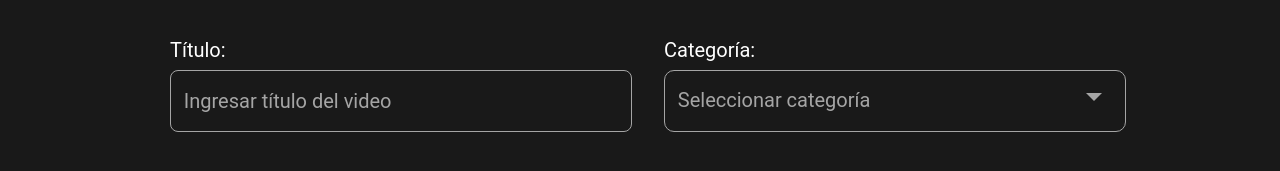
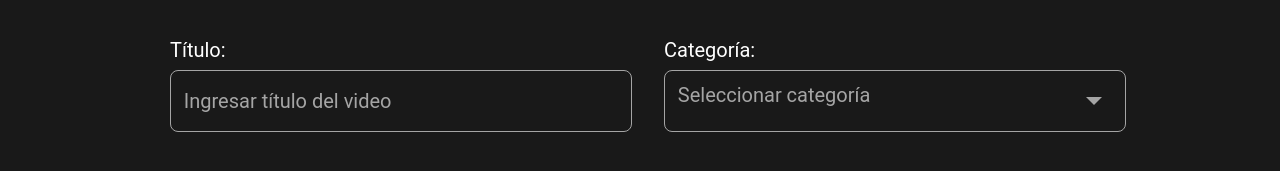
Before and after one commit to Mariq12/challenge-aluraflix, a React (Vite) app: page /newVideo in a window 1280 px wide. Shown: the part 413-584 px from the top of the page. Built offline with nearby package versions, Linux system fonts and the light colour scheme.

Commit message:
corrección en la clase de option para que sea dinamico los estilos

```diff
--- a/src/components/modal/Modal.css
+++ b/src/components/modal/Modal.css
@@ -113,9 +113,30 @@
     background: var(--color-bg-edit);
 }
 
-.modal-form-option-list {
+.modal-form-option{
     background: var(--color-bg-edit) !important;
+    border: 3px solid var(--color-blue-light) !important;
+
 }
+
+.selected-value {
+    background: var(--color-bg-edit);
+    color: var(--color-light-gray);
+    margin-top: 1rem;
+    width: 100%;
+    padding: 10px;
+    border-radius: 10px;
+    box-sizing: border-box;
+    resize: none;
+    overflow: hidden;
+    margin-bottom: 1rem;
+    outline: none;
+    transition: border-color 0.3s ease;
+    min-height: 3.875rem;
+    font-size: 1.25rem;
+    border: 3px solid var(--color-blue-light) !important;
+}
+
 .modal-form-textarea {
     min-height: 7rem;
     height: auto;
--- a/src/components/modal/Modal.jsx
+++ b/src/components/modal/Modal.jsx
@@ -80,7 +80,7 @@ const Modal = ({ card, isOpen, onClose, onSave }) => {
                         {errors.title && <span className="error-message">{errors.title}</span>}
                     </label>
                     <OptionList
-                        className="modal-form-option"
+                        clase="selected-value"
                         value={formData.team}
                         onChange={(e) => handleChange({ target: { name: 'team', value: e.target.value } })}
                         options={categoryData}
--- a/src/components/optionList/OptionList.css
+++ b/src/components/optionList/OptionList.css
@@ -29,24 +29,6 @@
     width: 100%;
     box-sizing: border-box;
     margin-bottom: 0;
-}
-
-.selected-value {
-    background: var(--color-bg-edit);
-    color: var(--color-light-gray);
-    margin-top: 1rem;
-    border: 3px solid var(--color-blue-light);
-    width: 100%;
-    padding: 10px;
-    border-radius: 10px;
-    box-sizing: border-box;
-    resize: none;
-    overflow: hidden;
-    margin-bottom: 1rem;
-    outline: none;
-    transition: border-color 0.3s ease;
-    min-height: 3.875rem;
-    font-size: 1.25rem;
 }
 
 .input-with-icon .dropdown-icon {
--- a/src/components/optionList/OptionList.jsx
+++ b/src/components/optionList/OptionList.jsx
@@ -3,7 +3,7 @@ import PropTypes from 'prop-types';
 import { IoMdArrowDropdown } from "react-icons/io";
 import './OptionList.css';
 
-const OptionList = ({ value, onChange, options }) => {
+const OptionList = ({ value, onChange, options, clase }) => {
     const [isOpen, setIsOpen] = useState(false);
     const dropdownRef = useRef(null);
 
@@ -33,7 +33,7 @@ const OptionList = ({ value, onChange, options }) => {
         <div className="option-list" ref={dropdownRef}>
             <label>Categoría:</label>
             <div className="input-with-icon" onClick={handleToggleDropdown}>
-                <div className="selected-value new-video__form-input">
+                <div className={`${clase}`}>
                     {value || "Seleccionar categoría"}
                 </div>
                 <IoMdArrowDropdown className="dropdown-icon dropdown-icon-video" />
@@ -58,6 +58,7 @@ const OptionList = ({ value, onChange, options }) => {
 OptionList.propTypes = {
     value: PropTypes.string.isRequired,
     onChange: PropTypes.func.isRequired,
+    clase: PropTypes.string.isRequired,
     options: PropTypes.arrayOf(
         PropTypes.shape({
             id: PropTypes.number.isRequired,
--- a/src/pages/newVideo/NewVideo.css
+++ b/src/pages/newVideo/NewVideo.css
@@ -78,11 +78,12 @@
     width: 100%;
     padding: 0.8rem;
     font-size: 1.25rem;
-    border: 1px solid var(--color-light-gray);
+    border: 1px solid var(--color-light-gray) !important;
     border-radius: 0.5rem;
     background-color: transparent;
     height: 3.875rem;
     margin-bottom: 0.5rem;
+    color: var(--color-light-gray);
 }
 
 .new-video__form-input::placeholder {
--- a/src/pages/newVideo/NewVideo.jsx
+++ b/src/pages/newVideo/NewVideo.jsx
@@ -111,6 +111,7 @@ function NewVideo() {
                     </div>
                     <div className="form-section__right">
                         <OptionList
+                            clase="new-video__form-input"
                             className={`new-video__form-label ${errors.team && touchedFields.team ? 'error-label' : ''}`}
                             value={formData.team}
                             onChange={(e) => {
```
